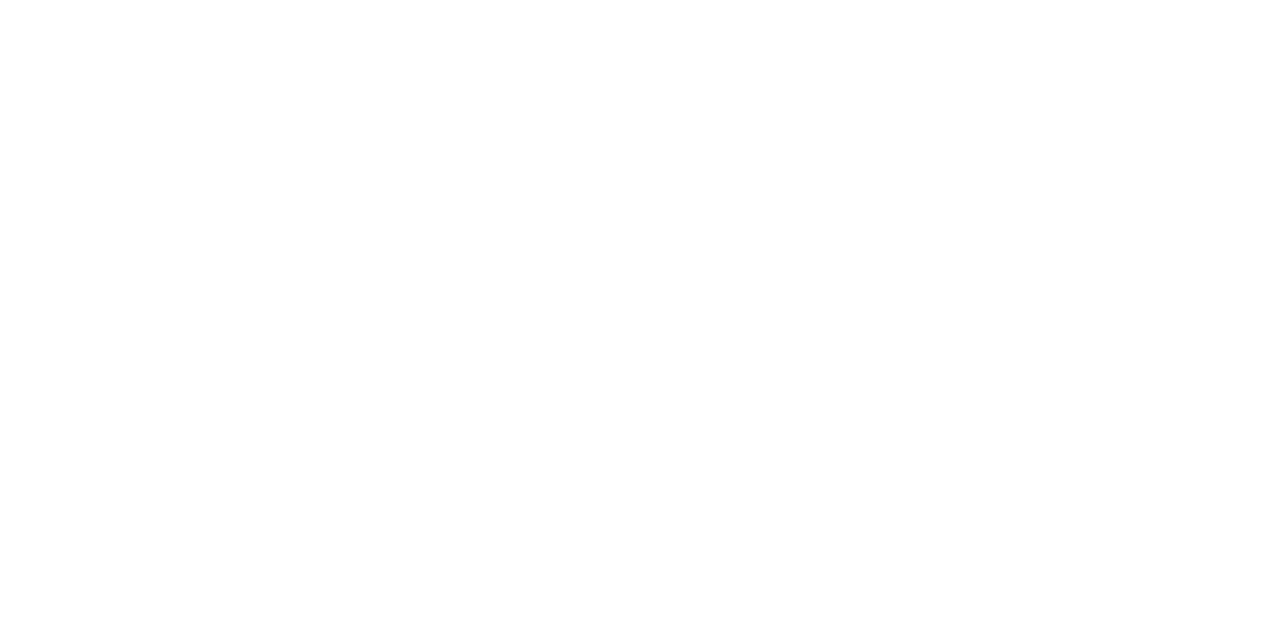
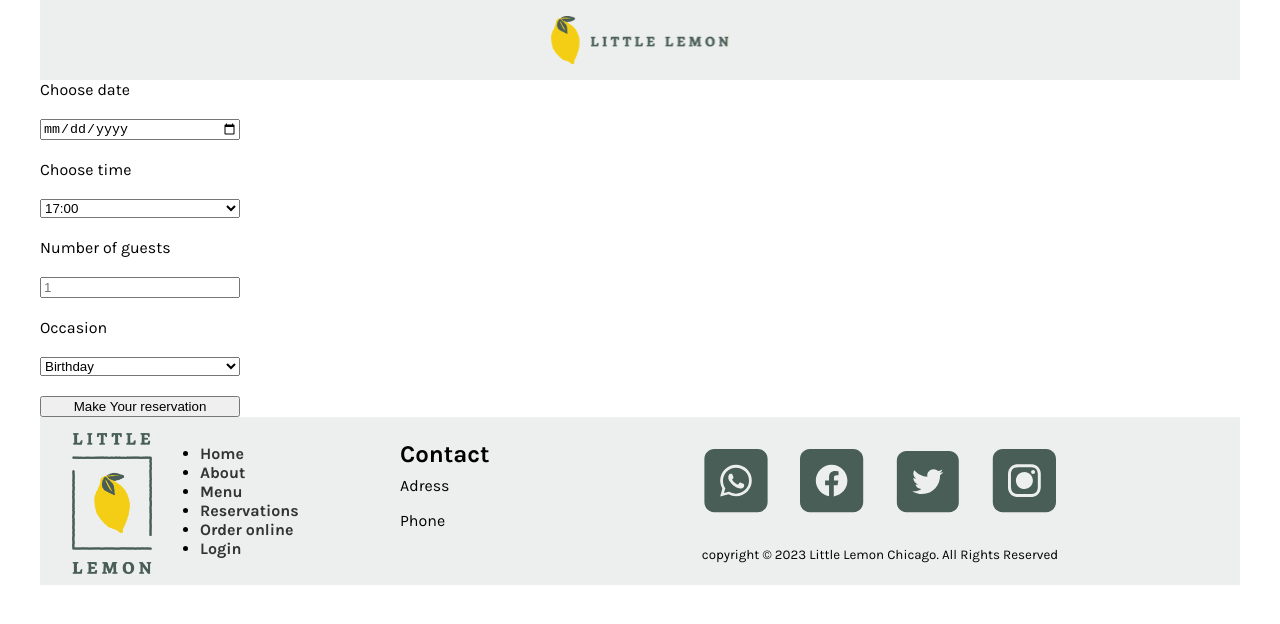
Before and after one commit to Ricardo-Suarez-Chacon/little-lemon-chicago, a React (Create React App) app: page /BookingPage in a window 1280 px wide. Before the commit this address had no page. Shown: the top 624 px of the page. Built offline with nearby package versions, Linux system fonts and the light colour scheme; a web font is replaced by a local one.

Commit message:
form booking

```diff
--- a/src/App.css
+++ b/src/App.css
@@ -403,13 +403,28 @@
 /* ------------------------ About --------------------------*/
 .About-container{
   display: grid;
-  grid-gap: 1rem 3rem;
   grid-template:
-  '. hea1 hea1 hea1 .' .1fr
-  '. con1 con2 con3 .' .9fr /1fr 1fr 1fr 1fr 1fr ;
-  height: auto;
-  background-image: url("/src/img/restaurant.jpg");
+  "header nav nav" .3fr
+  "about about about" auto
+  "foot foot foot" .7fr/ .3fr 1fr auto;
+  background-color:#fff;
 }
 .About-description{
   background-color: #495E57;
 }
+.About-main {
+  grid-area: about;
+  background-image: url("/src/img/restaurant.jpg");
+  width: 68rem;
+  height: 55rem;
+}
+/*------------------------Menu -----------*/
+
+
+
+
+.Reservation-form {
+  display: grid;
+  max-width: 200px;
+  gap: 20px;
+}
--- a/src/App.js
+++ b/src/App.js
@@ -4,7 +4,7 @@
 import Home from './routes/Home';
 import About from './routes/About';
 import Menu from './routes/Menu';
-import Reservations from './routes/Reservations';
+import BookingPage  from './routes/BookingPage ';
 import OrderOnLine from './routes/OrderOnLine';
 import Login from './routes/Login';
 
@@ -18,7 +18,7 @@
           <Route path='/' element={<Home />} />
           <Route path='/about' element={<About />} />
           <Route path='/menu' element={<Menu />} />
-          <Route path='/reservations' element={<Reservations />} />
+          <Route path='/BookingPage' element={<BookingPage />} />
           <Route path='/OrderOnLine' element={<OrderOnLine />} />
           <Route path='/Login' element={<Login />} />
         </Routes>
--- a/src/components/AboutComp.js
+++ b/src/components/AboutComp.js
@@ -3,7 +3,7 @@
 const AboutComp = () => {
 
     return(
-        <section className="About-container">
+        <section className="About-main">
             <p>About</p>
             <article className="About-description">
                 <h1 className='Hero-Lemon'>Little Lemon</h1>
--- /dev/null
+++ b/src/components/BookingForm.js
@@ -0,0 +1,32 @@
+
+
+const BookingForm  = () => {
+
+    return(
+        <>
+        <form className="Reservation-form">
+            <label for="res-date">Choose date</label>
+            <input type="date" id="res-date" />
+            <label for="res-time">Choose time</label>
+            <select id="res-time ">
+                <option>17:00</option>
+                <option>18:00</option>
+                <option>19:00</option>
+                <option>20:00</option>
+                <option>21:00</option>
+                <option>22:00</option>
+            </select>
+            <label for="guests">Number of guests</label>
+            <input type="number" placeholder="1" min="1" max="10" id="guests" />
+            <label for="occasion">Occasion</label>
+            <select id="occasion">
+                <option>Birthday</option>
+                <option>Anniversary</option>
+            </select>
+            <input type="submit" value="Make Your reservation" />
+        </form>
+    </>
+
+    )
+}
+export default BookingForm
--- a/src/components/Footer.js
+++ b/src/components/Footer.js
@@ -24,7 +24,7 @@
                         <Link className="links" to="/Menu">Menu</Link>
                     </li>
                     <li>
-                        <Link className="links" to="/Reservations">Reservations</Link>
+                        <Link className="links" to="/BookingPage">Reservations</Link>
                     </li>
                     <li>
                         <Link className="links" to="/OrderOnLine">Order online</Link>
--- a/src/components/Main.js
+++ b/src/components/Main.js
@@ -1,4 +1,4 @@
-import { Routes, Route, Link } from "react-router-dom";
+
 import Hero from './Hero'
 import Highlights from './Highlights'
 import Testimonials from './Testimonials'
@@ -8,7 +8,6 @@
 const Main = () => {
 
     return(
-
         <main className='App-main'>
             <Hero />
             <Highlights />
--- /dev/null
+++ b/src/components/MenuComp.js
@@ -0,0 +1,10 @@
+
+
+const MenuComp = () => {
+
+    return(
+        <p>menu</p>
+    )
+}
+
+export default MenuComp
--- a/src/components/Nav.js
+++ b/src/components/Nav.js
@@ -1,4 +1,4 @@
-import { Routes, Route, Link } from "react-router-dom";
+import { Link } from "react-router-dom";
 const Nav = () => {
 
     return(
@@ -14,7 +14,7 @@
                     <Link className="links" to="/Menu">Menu</Link>
                 </li>
                 <li>
-                    <Link className="links" to="/Reservations">Reservations</Link>
+                    <Link className="links" to="/BookingPage">Reservations</Link>
                 </li>
                 <li>
                 <Link className="links" to="/OrderOnLine">Order online</Link>
--- a/src/routes/About.js
+++ b/src/routes/About.js
@@ -8,7 +8,7 @@
 
     return(
         <>
-            <main className='App-main'>
+            <main className='About-container'>
                 <Header />
                 <Nav />
                 <AboutComp />
--- a/src/routes/Reservations.js
+++ b/src/routes/BookingPage .js
@@ -1,14 +1,15 @@
 import Header from '../components/Header'
+import BookingForm from '../components/BookingForm'
 import Footer from '../components/Footer'
 
-const Reservations = () => {
+const BookingPage  = () => {
 
     return(
         <>
             <Header />
-            <h1>Reservations</h1>
+                <BookingForm />
             <Footer />
         </>
     )
 }
-export default Reservations
+export default BookingPage
--- a/src/routes/Menu.js
+++ b/src/routes/Menu.js
@@ -1,13 +1,18 @@
 import Header from '../components/Header'
+import Nav from '../components/Nav'
+import MenuComp from '../components/MenuComp'
 import Footer from '../components/Footer'
 
 const Menu = () => {
 
     return(
         <>
+        <main className='Menu-container'>
             <Header />
-            <h1>Menu</h1>
+            <Nav />
+            <MenuComp />
             <Footer />
+        </main>
         </>
     )
 }
```
